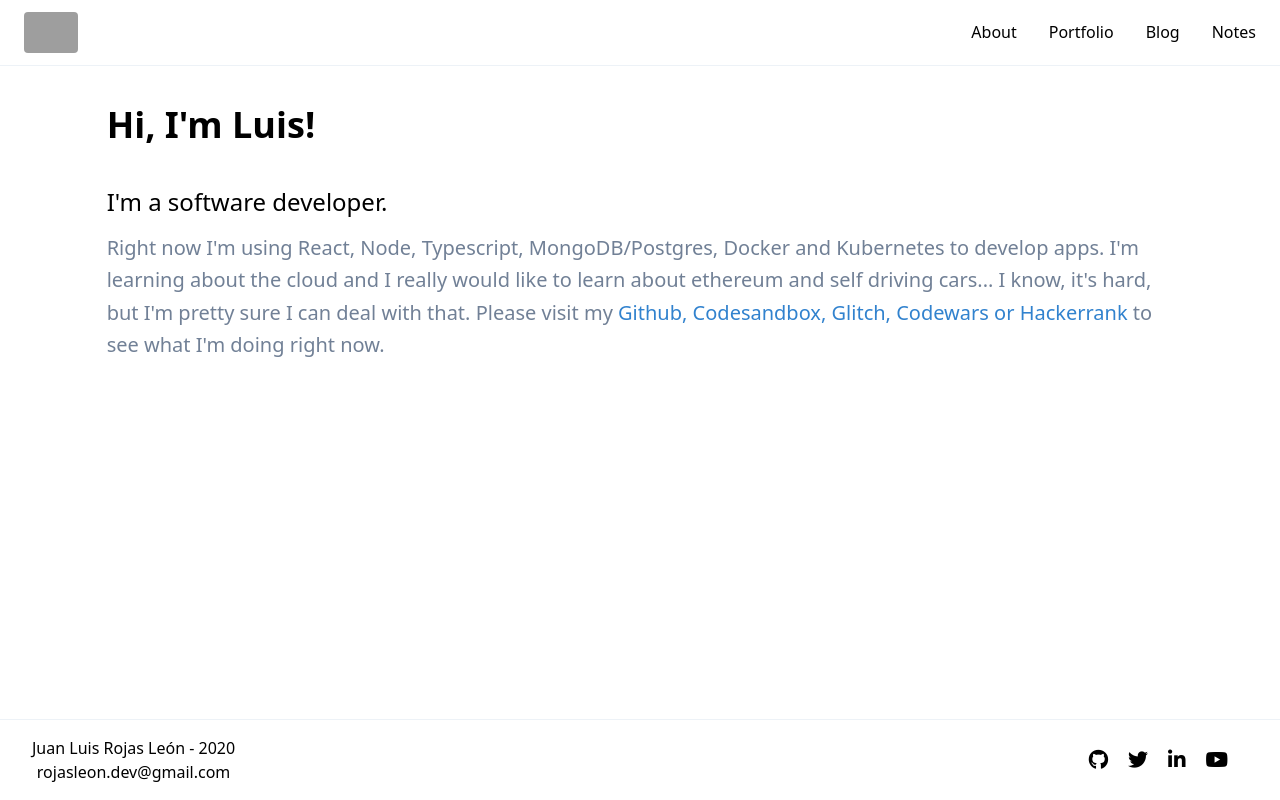
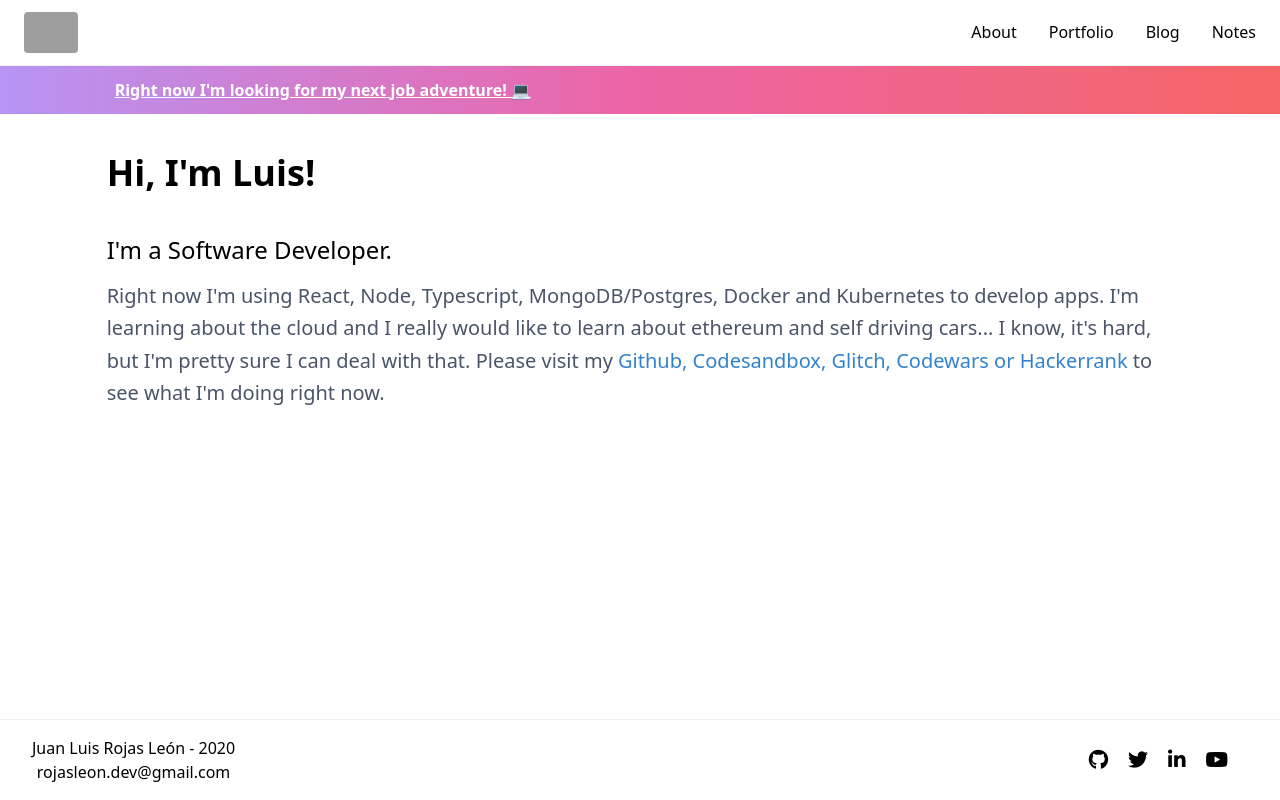
Before and after one commit to itsrojasleon/rojasleon, a Next.js app: page / in a window 1280 px wide. Built offline with nearby package versions, Linux system fonts and the light colour scheme; grey boxes are pictures that could not be loaded.

Commit message:
Looking for job

```diff
--- /dev/null
+++ b/components/Banner.tsx
@@ -0,0 +1,16 @@
+const Banner: React.FC = ({ children }) => {
+  return (
+    <div className="bg-gradient-to-r from-purple-400 via-pink-500 to-red-500">
+      <div className="px-2 py-3 w-11/12 xl:w-10/12 lg-w/12 md:w-10/12 m-auto">
+        <a
+          href="mailto:rojasleon.dev@gmail.com"
+          target="_blank"
+          className="text-white font-bold underline cursor-pointer">
+          {children}
+        </a>
+      </div>
+    </div>
+  );
+};
+
+export default Banner;
--- a/components/Description.tsx
+++ b/components/Description.tsx
@@ -9,7 +9,7 @@ const Description = ({ job, children }: Props) => {
   return (
     <>
       <h2 className="text-2xl text-black mb-3">{job}</h2>
-      <p className="leading-relaxed text-xl text-gray-600 font-light mb-8">
+      <p className="leading-relaxed text-xl text-gray-700 font-light mb-8">
         {children}
       </p>
     </>
--- a/components/Layout.tsx
+++ b/components/Layout.tsx
@@ -1,11 +1,13 @@
 import React from 'react';
 import Header from './Header';
 import Footer from './Footer';
+import Banner from './Banner';
 
 const Layout = ({ children }) => {
   return (
     <div className="flex flex-col min-h-screen">
       <Header />
+      <Banner>Right now I'm looking for my next job adventure! 💻</Banner>
       <main className="flex-grow mt-8">
         <div className="w-11/12 xl:w-10/12 lg-w/12 md:w-10/12 m-auto flex justify-center flex-col">
           {children}
--- a/pages/index.tsx
+++ b/pages/index.tsx
@@ -39,7 +39,7 @@ const Home = () => {
       </Head>
       <>
         <Subtitle subtitle="Hi, I'm Luis!" />
-        <Description job="I'm a software developer.">
+        <Description job="I'm a Software Developer.">
           Right now I'm using React, Node, Typescript, MongoDB/Postgres, Docker
           and Kubernetes to develop apps. I'm learning about the cloud and I
           really would like to learn about ethereum and self driving cars... I
```
